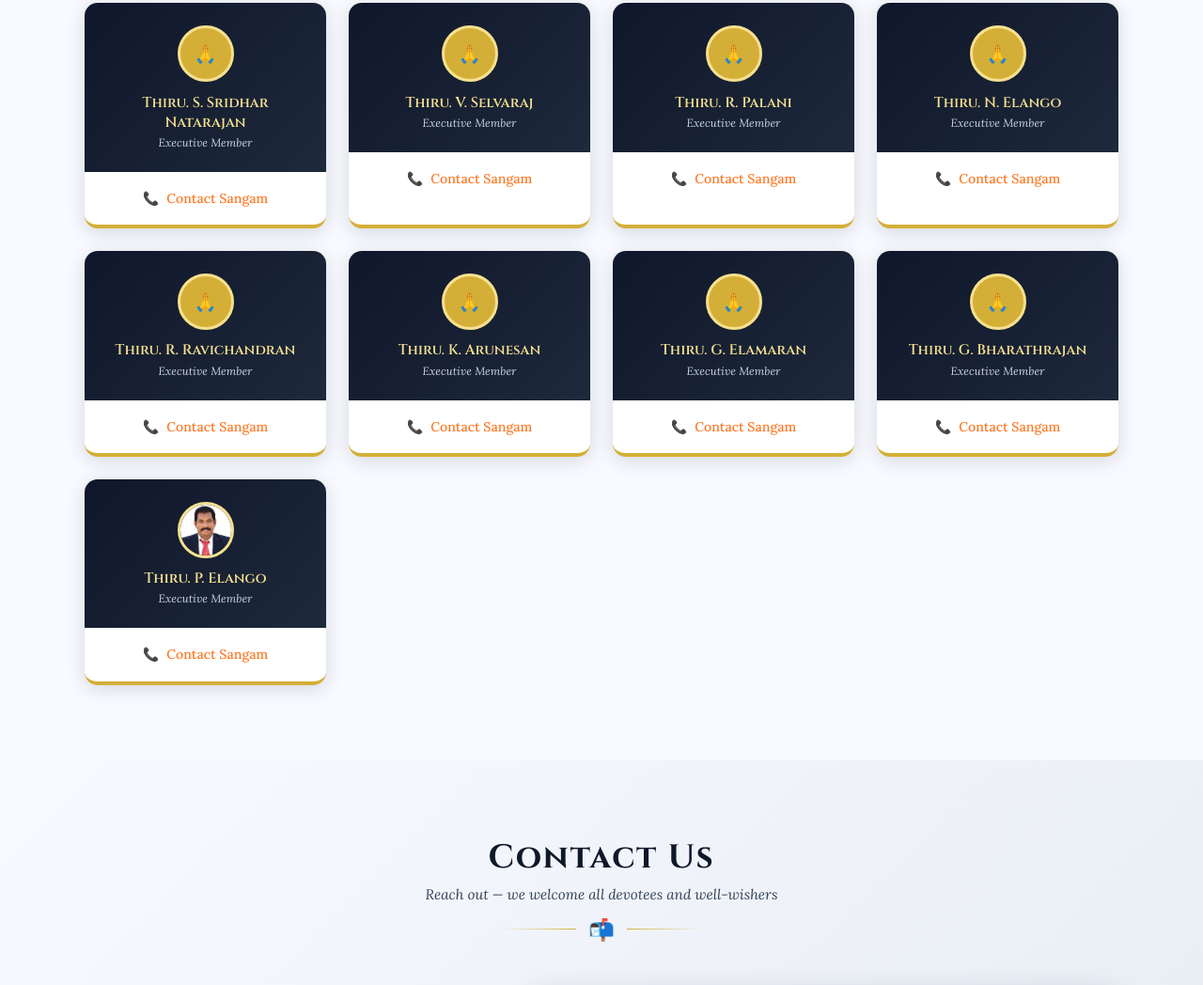
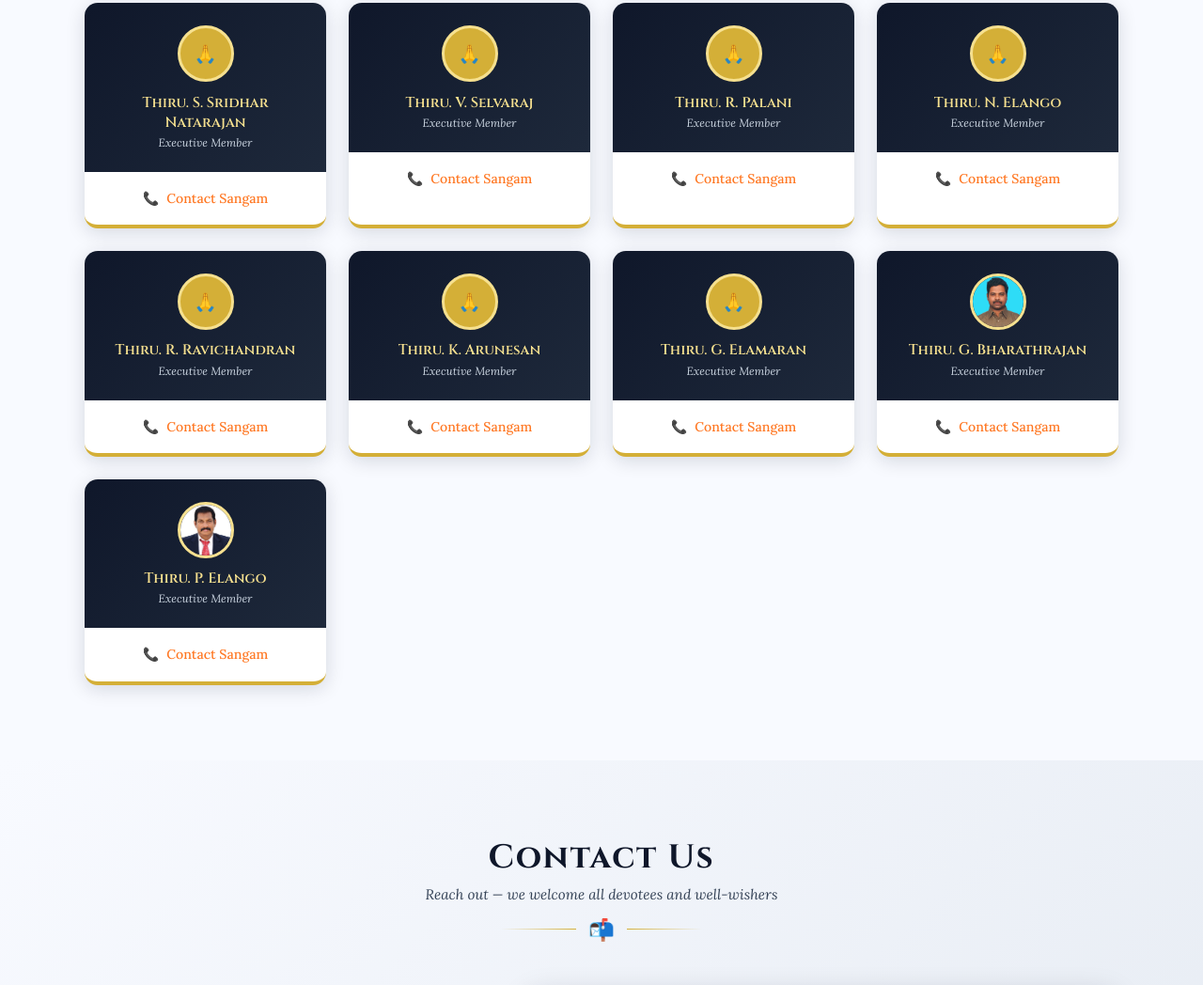
Before and after one commit to elango1820/skmdps-1, a plain HTML site: page index.html in a window 1280 px wide. Shown: the part 5656-6704 px from the top of the page at 94% size. Drawn offline with Linux system fonts and the light colour scheme; no server answers.

Commit message:
photoadd

```diff
--- a/index.html
+++ b/index.html
@@ -1547,7 +1547,7 @@
         </div>
         <div class="card card-exec">
           <div class="card-header">
-            <div class="card-avatar" style="font-size:1.2rem;">🙏</div>
+              <img src="./bharathi.jpeg" class="card-avatar" style="object-fit:cover; object-position: top center; padding:0; background:none; border: 3px solid var(--gold-light);" alt="P. Elango">
             <div class="card-name">Thiru. G. Bharathrajan</div>
             <div class="card-role">Executive Member</div>
           </div>
```
Also changed, not shown: bharathi.jpeg (added).
